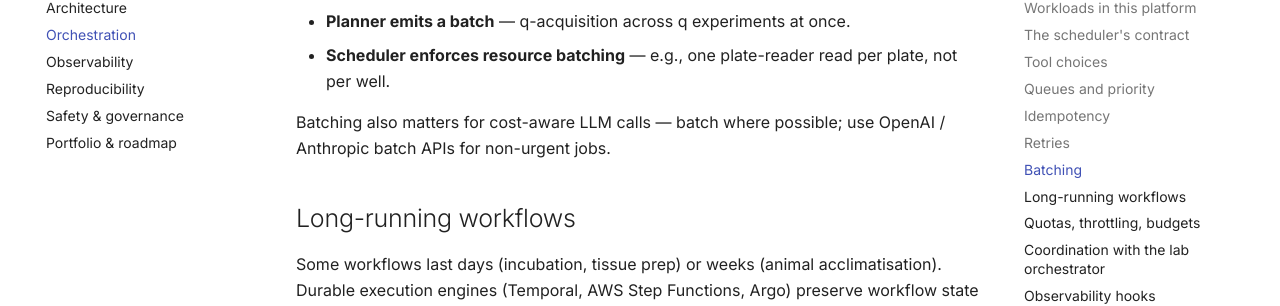
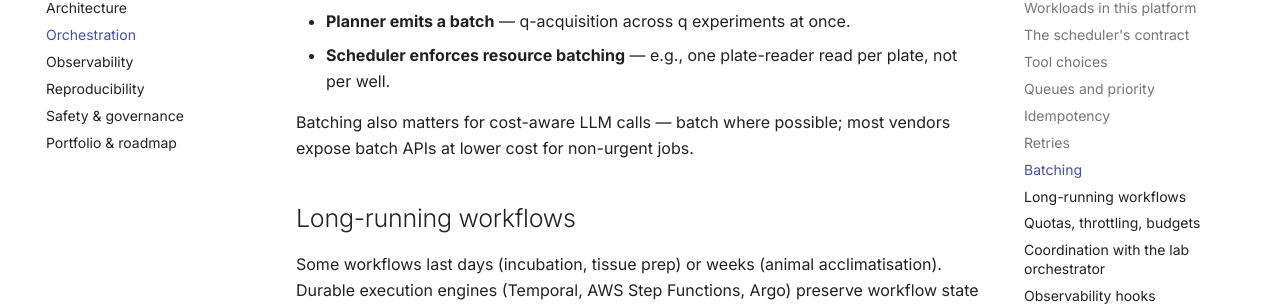
Before and after one commit to phindagijimana/AutoLabs, an MkDocs documentation site: the page built from docs/engineer/orchestration.md, in a window 1280 px wide and 900 px high, scrolled down 3714 px. Shown: the part 148-454 px from the top of the window. Built offline with MkDocs 1.6.1 and Material for MkDocs 9.7.7, drawn with Linux system fonts in a browser that asks for light colours; comment, search, counter and statistics services are not loaded.

Commit message:
docs: replace specific LLM vendor names with generic phrasing

```diff
--- a/docs/engineer/orchestration.md
+++ b/docs/engineer/orchestration.md
@@ -106,7 +106,7 @@ For lab pipelines, batching matters in two places:
 - **Planner emits a batch** — q-acquisition across q experiments at once.
 - **Scheduler enforces resource batching** — e.g., one plate-reader read per plate, not per well.
 
-Batching also matters for cost-aware LLM calls — batch where possible; use OpenAI / Anthropic batch APIs for non-urgent jobs.
+Batching also matters for cost-aware LLM calls — batch where possible; most vendors expose batch APIs at lower cost for non-urgent jobs.
 
 ## Long-running workflows
 
```
Also changed, not shown: docs/phd/llm-scientific-reasoning.md (+1 -1 lines), docs/phd/rag-systems.md (+1 -1 lines).
